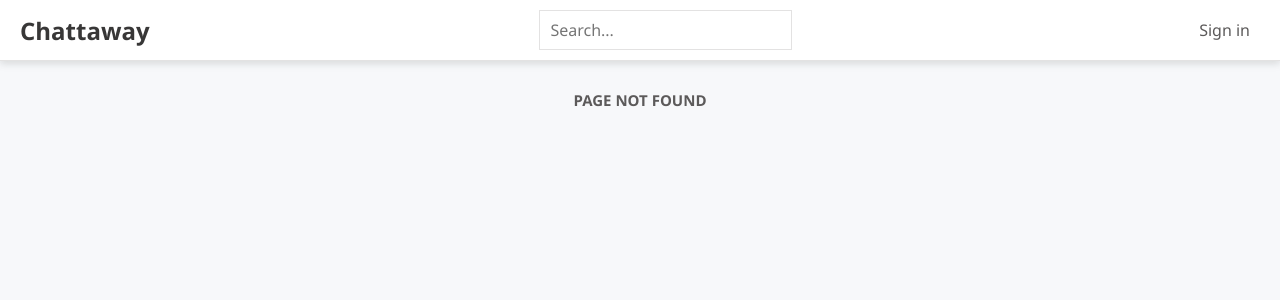
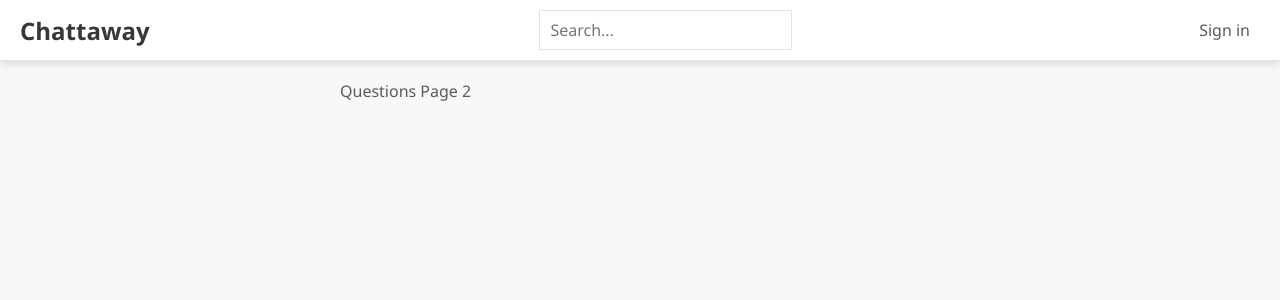
Before and after one commit to MaximPVladimirovich/Forum-Project_React, a React (Create React App) app: page /question/2 in a window 1280 px wide. Before the commit this address had no page. Shown: the top 300 px of the page. Built offline with nearby package versions, Linux system fonts and the light colour scheme.

Commit message:
Implemented route params for questions

```diff
--- a/src/App.tsx
+++ b/src/App.tsx
@@ -29,7 +29,7 @@ function App() {
         <Route path="/ask" element={<AskPage/>} />
         <Route path="/signin" element={<SignInPage />} />
         <Route path="/search" element={<SearchPage />} />
-        <Route path='/question' element={<QuestionPage/>} />
+        <Route path='/question/:questionId' element={<QuestionPage/>} />
         {/* Not Found */}
         <Route path="*" element={<NotFoundPage/>} />
       </Routes>
--- a/src/Components/Question.tsx
+++ b/src/Components/Question.tsx
@@ -1,8 +1,9 @@
 /** @jsxImportSource @emotion/react */
 import { css } from '@emotion/react';
-import { gray3 } from '../css/Styles';
+import { gray3, gray2 } from '../css/Styles';
 import React from 'react'
 import {QuestionData} from '../MockData/QuestionsData'
+import { Link } from 'react-router-dom'
 
 interface Props {
   data: QuestionData;
@@ -15,7 +16,11 @@ export const Question = function({data}: Props) {
       <div css={css`
       padding: 10px 10px;
       font-size: 19px`}>
-        {data.title}
+       <Link css={css`
+       text-decoration: none;
+       color: ${gray2};
+       `}
+       to={`/question/${data.questionId}`}>{data.title}</Link>
       </div>
       <div css={css`
       font-size: 12px;
--- a/src/Pages/QuestionPage.tsx
+++ b/src/Pages/QuestionPage.tsx
@@ -1,8 +1,11 @@
 import React from 'react'
 import { Page} from '../Components/Page'
+import { useParams} from 'react-router-dom'
 
 export const QuestionPage = function() {
+
+  const {questionId} = useParams()
   return (
-    <Page title="Questions Page">{null}</Page>
+    <Page>Questions Page {questionId}</Page>
   )
 }
```
